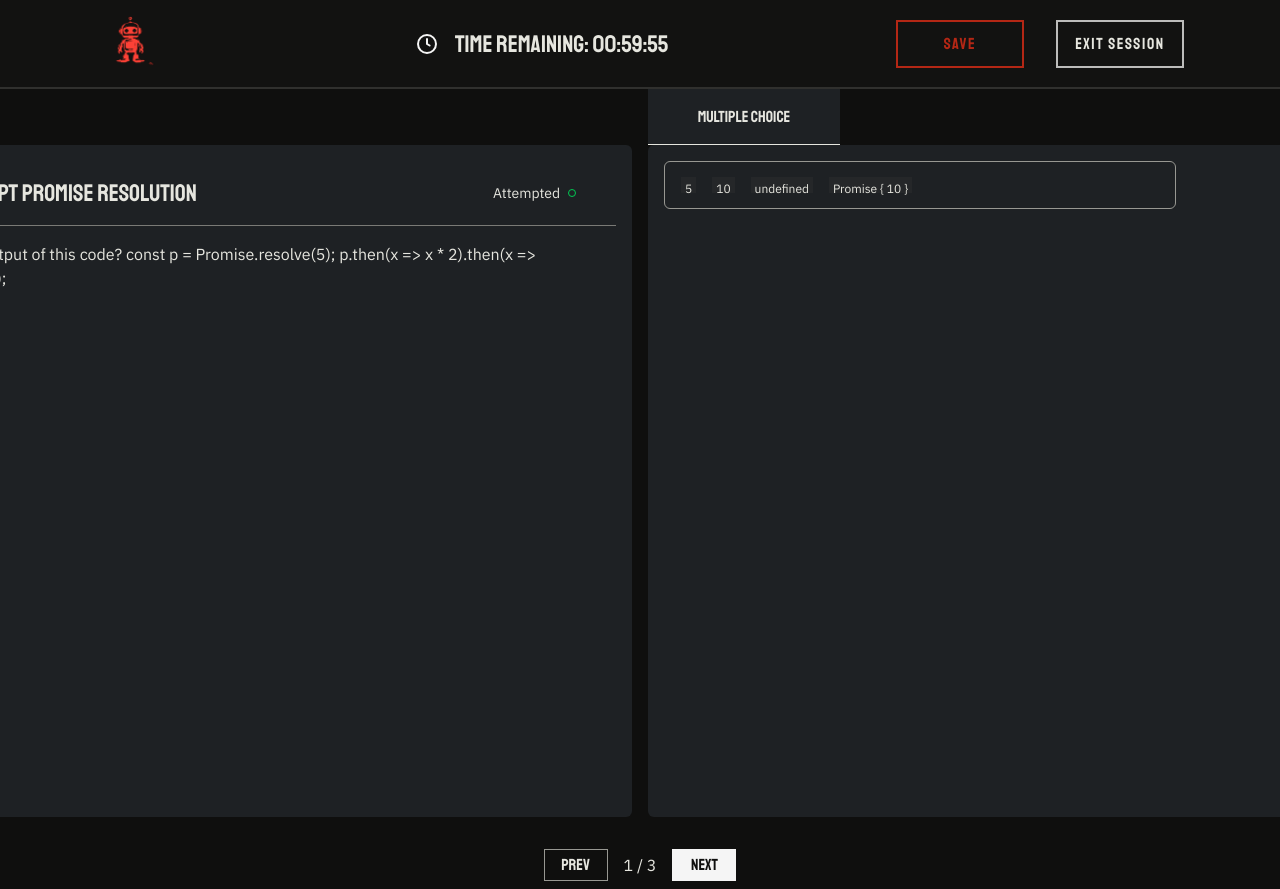
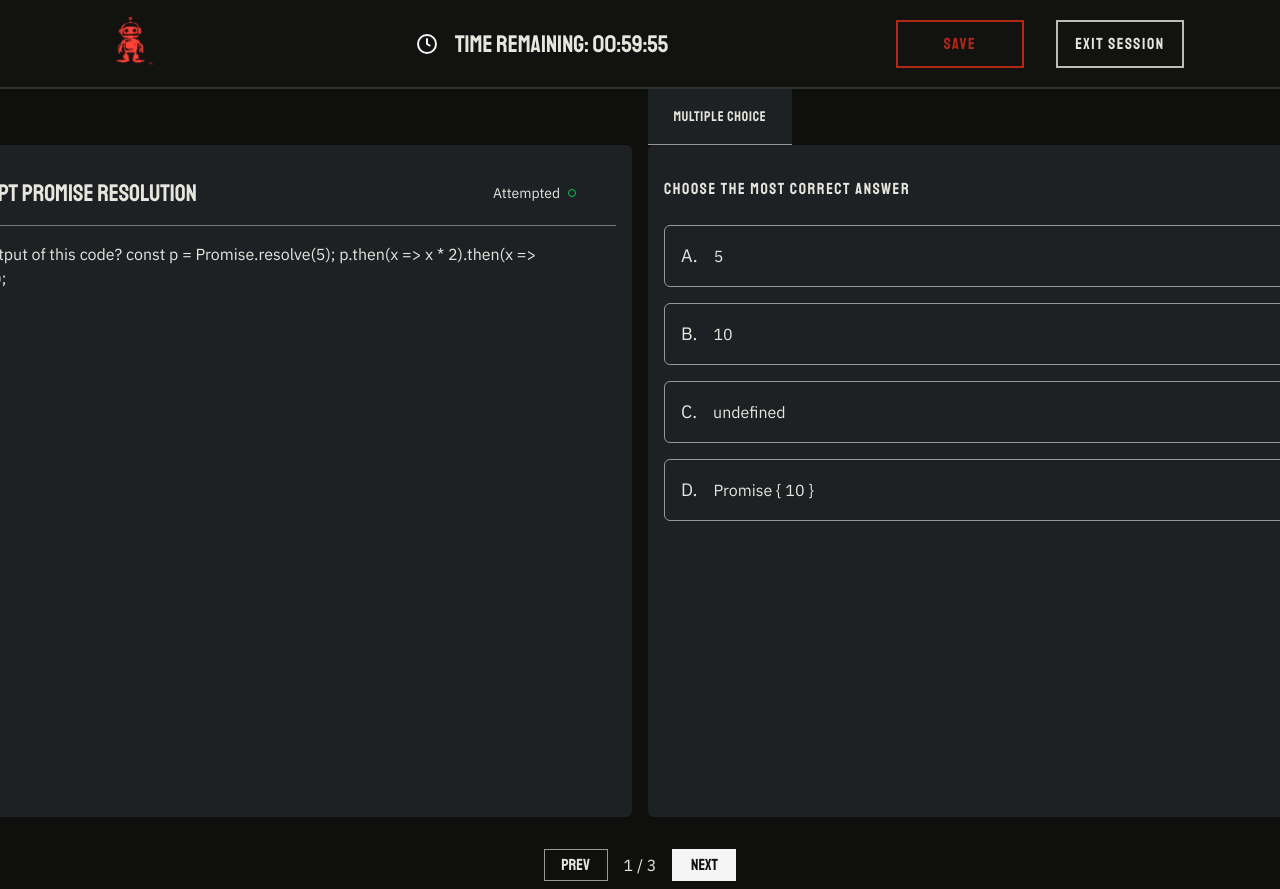
Before and after one commit to COS301-SE-2026/AEGIS--Adversarial-Evaluation---Genuineness-Intelligence-System-, a Next.js app in the folder frontend/: page /assessment/1 in a window 1280 px wide. Shown: the top 889 px of the page. Built offline with nearby package versions, Linux system fonts and the light colour scheme.

Commit message:
Fixed Multiple-Choice card

```diff
--- a/frontend/src/components/candidate/ui/cards/test-answer-card.tsx
+++ b/frontend/src/components/candidate/ui/cards/test-answer-card.tsx
@@ -1,19 +1,38 @@
-import { TestOptionCard } from "./test-option-card";
+import { TestMultipleChoiceCard } from "./test-multiple-choice-card";
 import { Question } from "./question.type";
 import { CodeEditorCard } from "./test-code-editor-card";
+import { TestFillInTheBlanksCard } from "./test-fill-in-the-blanks-card";
 
 export function TestAnswerCard({ question }: { question: Question }) {
+
+    const answerComponents = {
+        'multiple-choice': <TestMultipleChoiceCard question={question} />,
+        'coding': <CodeEditorCard question={question} />,
+        'fill-in-the-blank': <TestFillInTheBlanksCard question={question} />
+    };
+
+    const selectedComponent = answerComponents[question.type as keyof typeof answerComponents];
+
+    const getHeaderTitle = () => {
+        switch(question.type) {
+            case 'multiple-choice':
+                return 'Multiple Choice';
+            case 'coding':
+                return 'Code Editor';
+            case 'fill-in-the-blank':
+                return 'Fill in the Blanks';
+            default:
+                return 'Answer';
+        }
+    };
+
     return (
         <div>
-            <div className="flex flex-col items-center bg-code-editor w-48 h-14 border-b p-4">
-                {question.type === 'multiple-choice' ?
-
-                <div><h2>Multiple Choice</h2></div>
-                :
-                <div><h2> Code Editor</h2></div>}
+            <div className="flex items-center justify-center w-36 h-14 tracking-wider bg-code-editor border-b border-default-border p-4">
+                <h3 className="text-sm uppercase text-default-text">{getHeaderTitle()}</h3>
             </div>
             <div className="bg-code-editor w-3xl h-168 p-4 rounded-md">
-                {question.type === 'multiple-choice' ? <TestOptionCard question={question} /> : <CodeEditorCard question={question}/>}
+                {selectedComponent}
             </div>
         </div>
     )
--- a/frontend/src/components/candidate/ui/cards/test-description-card.tsx
+++ b/frontend/src/components/candidate/ui/cards/test-description-card.tsx
@@ -1,6 +1,4 @@
 import { Question } from "./question.type";
-
-
 
 export function TestDescriptionCard({ question }: {question: Question}) {
     return (
--- /dev/null
+++ b/frontend/src/components/candidate/ui/cards/test-fill-in-the-blanks-card.tsx
@@ -0,0 +1,9 @@
+import { Question } from "./question.type";
+
+export function TestFillInTheBlanksCard({ question }: { question: Question }) {
+    return (
+        <div>
+             <h1>Fill in the Blanks</h1>
+        </div>
+    )
+}
--- /dev/null
+++ b/frontend/src/components/candidate/ui/cards/test-multiple-choice-card.tsx
@@ -0,0 +1,38 @@
+'use client';
+import { Question } from "./question.type";
+import React, { useState } from "react";
+
+export function TestMultipleChoiceCard({question}: {question: Question}) {
+
+    const options = question.options;
+    const [selectedOption, setSelectedOption] = useState<string | null>(null);
+
+    return (
+        <div>
+            <div>
+                <h3 className="text-base tracking-widest uppercase mt-4 mb-6">Choose The Most Correct answer</h3>
+            </div>
+            <div className="flex flex-col gap-4">
+                {options.map((option, index) => (
+                    <label
+                        key={index}
+                        className={`flex items-center gap-4 p-4 rounded-md cursor-pointer border transition-colors ${
+                            selectedOption === option ? 'border-blue-400' : 'border-default-border'
+                        }`}
+                    >
+                        <input
+                            type="radio"
+                            name="multiple-choice"
+                            value={option}
+                            checked={selectedOption === option}
+                            onChange={() => setSelectedOption(option)}
+                            className="hidden"
+                        />
+                        <span className="text-lg min-w-fit">{String.fromCharCode(65 + index)}.</span>
+                        <span className="text-default-text">{option}</span>
+                    </label>
+                ))}
+            </div>
+        </div>
+    )
+}
--- a/frontend/src/components/candidate/ui/cards/test-option-card.tsx
+++ /dev/null
@@ -1,16 +0,0 @@
-import { Question } from "./question.type";
-
-export function TestOptionCard({question}: {question: Question}) {
-
-    const options = question.options;
-
-    return (
-        <div className="w-lg h-12 bg-transparent border border-default-border rounded-md p-4 flex items-center gap-4">
-            {options.map((option, index) => (
-                <div key={index} className="w-auto h-4 bg-[#252729]">
-                    <p className="text-xs text-default-text p-1">{option}</p>
-                </div>
-            ))}
-        </div>
-    )
-}
```
